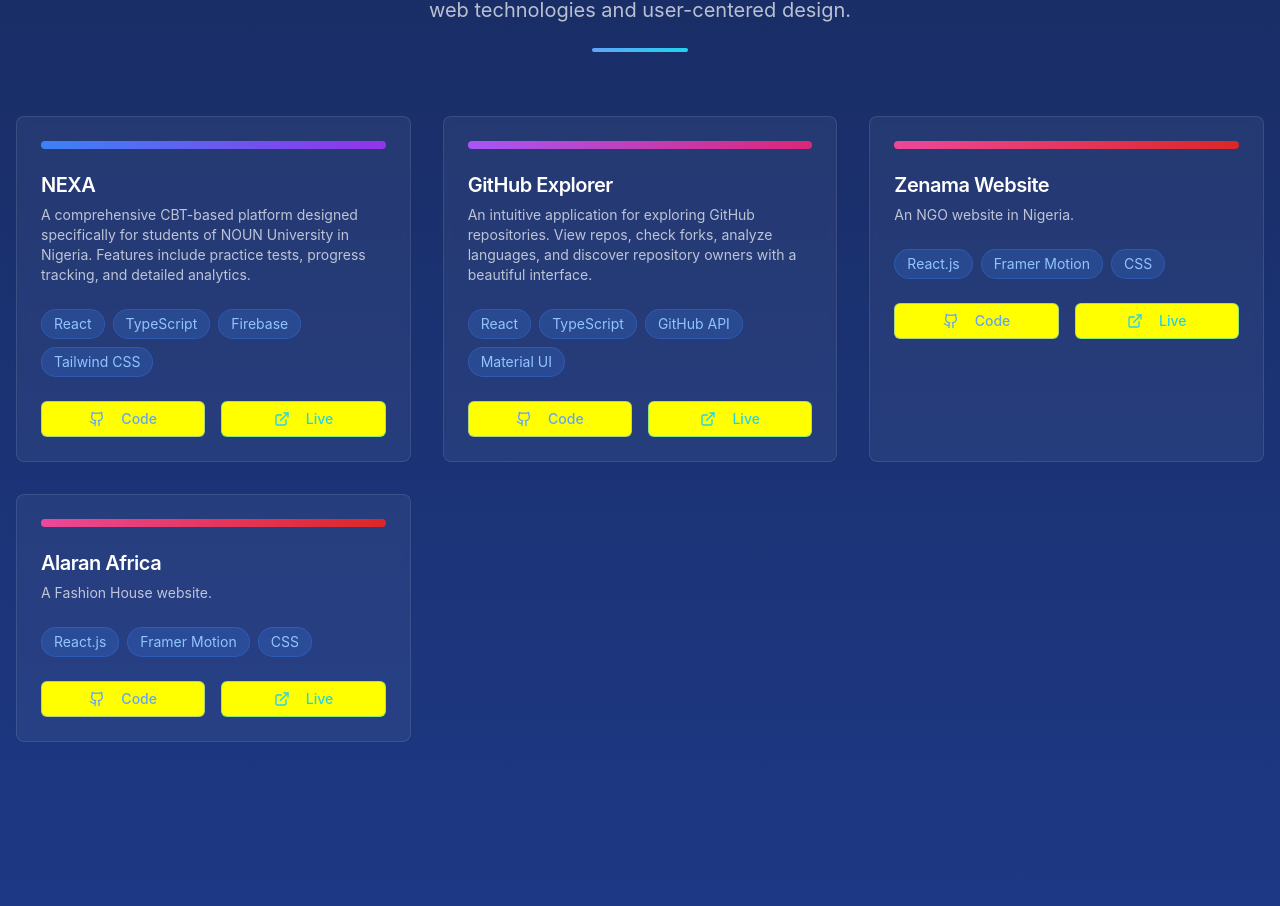
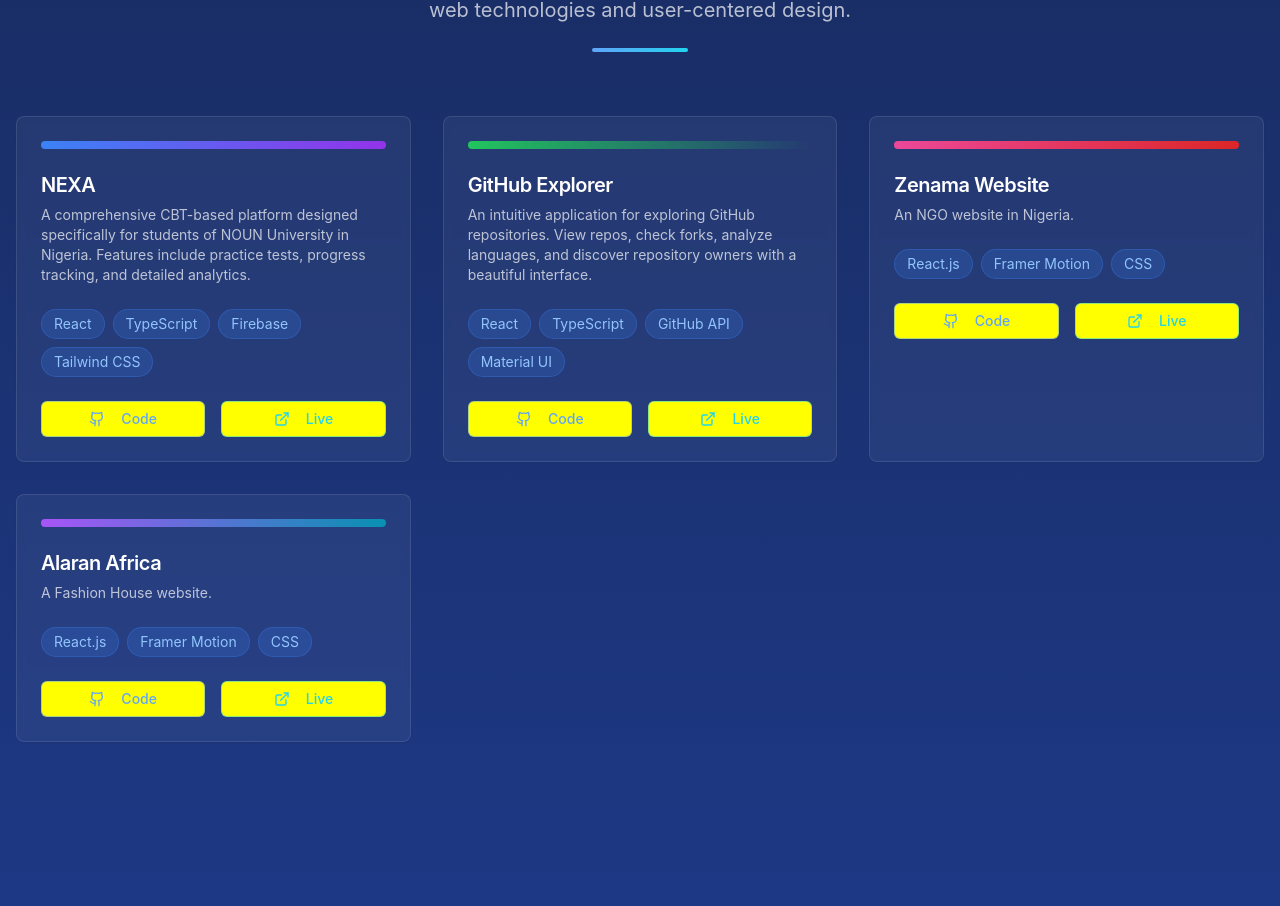
Before and after one commit to mrauthentik/Pappi, a Next.js app in the folder developer-portfolio/: page / in a window 1280 px wide. Shown: the part 1950-2856 px from the top of the page. Built offline with nearby package versions, Linux system fonts and the light colour scheme.

Commit message:
fix: update project gradient colors for improved visual consistency

```diff
--- a/developer-portfolio/components/projects.tsx
+++ b/developer-portfolio/components/projects.tsx
@@ -26,7 +26,7 @@ export function Projects({ scrollY }: ProjectsProps) {
       tech: ["React", "TypeScript", "GitHub API", "Material UI"],
       github: "https://github.com/mrauthentik/Github-repo-explorer",
       live: "https://github-repo-explorer-rust.vercel.app",
-      gradient: "from-purple-500 to-pink-600",
+      gradient: "from-green-500 to-white-600",
     },
     {
       title: "Zenama Website",
@@ -44,7 +44,7 @@ export function Projects({ scrollY }: ProjectsProps) {
       tech: ["React.js", "Framer Motion", "CSS"],
       github: "https://github.com/mrauthentik",
       live: "https://alaranafrica.com",
-      gradient: "from-pink-500 to-red-600",
+      gradient: "from-purple-500 to-cyan-600",
     },
   ]
 
```
